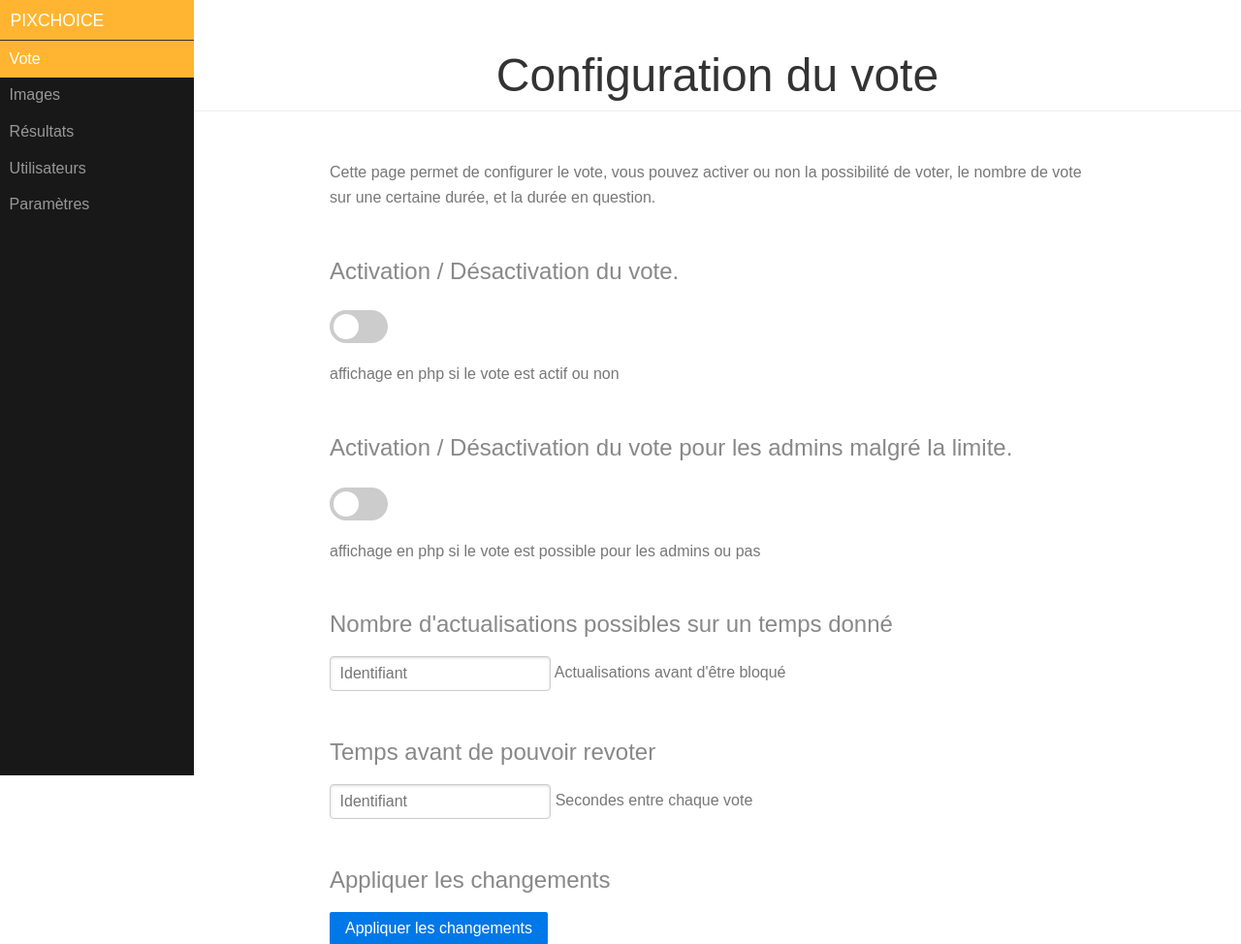
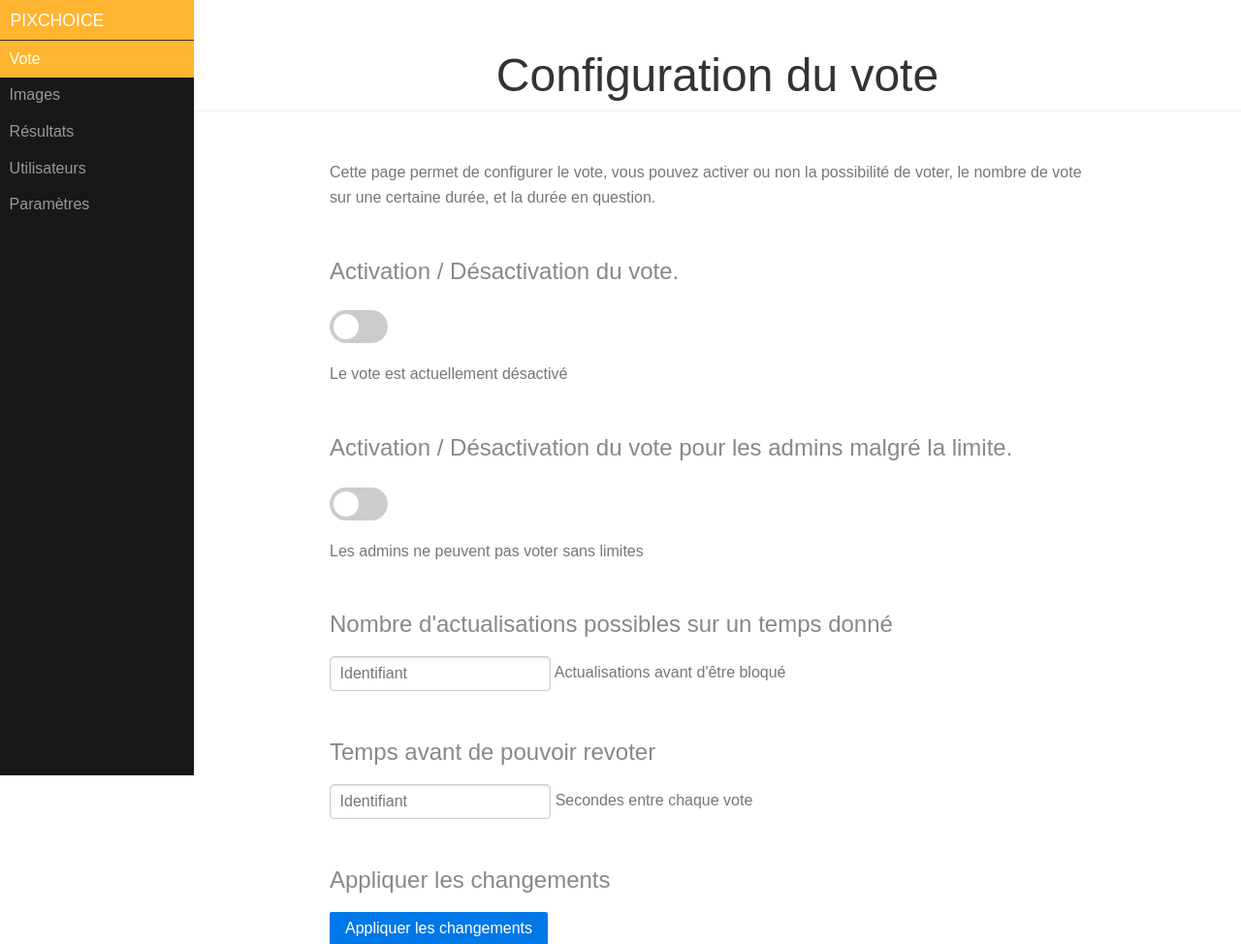
Before and after one commit to R0baiyn/PixChoice_V2, a PHP site: page /admin.php?Vote in a window 1280 px wide. Shown: the top 974 px of the page at 97% size. Run offline with PHP 8.4, Linux system fonts and the light colour scheme; the visitor is signed in with stand-in values (Sample User, id 1); data that the repository does not hold is empty; some libraries are stand-ins or nearby versions.

Commit message:
little fix

```diff
--- a/admin_vote.php
+++ b/admin_vote.php
@@ -42,20 +42,20 @@ include(__DIR__ . '/variables.php');
             <h2 class="content-subhead">Activation / Désactivation du vote.</h2>
             <div style="margin-top: 15px;">
                 <label class="switch">
-                    <input type="checkbox" name="activation_vote" <?php if ($activation_vote[0][0] === 1){echo 'checked';} ?>>
+                    <input type="checkbox" name="activation_vote" <?php if ($activation_vote[0][0]){echo 'checked';} ?>>
                     <span class="slider round"></span>
                 </label>
             </div>
-            <p>affichage en php si le vote est actif ou non</p>
+            <p><?php if ($activation_vote[0][0]){echo"Le vote est actuellement activé";} else {echo"Le vote est actuellement désactivé";} ?></p>
 
             <h2 class="content-subhead">Activation / Désactivation du vote pour les admins malgré la limite.</h2>
             <div style="margin-top: 15px;">
                 <label class="switch">
-                    <input type="checkbox" name="limite_vote" <?php if ($limite_vote[0][0] === 1){echo 'checked';} ?>>
+                    <input type="checkbox" name="limite_vote" <?php if ($limite_vote[0][0]){echo 'checked';} ?>>
                     <span class="slider round"></span>
                 </label>
             </div>
-            <p>affichage en php si le vote est possible pour les admins ou pas</p>
+            <p><?php if ($limite_vote[0][0]){echo"Les admins peuvent voter sans limites";} else {echo"Les admins ne peuvent pas voter sans limites";} ?></p>
 
             <h2 class="content-subhead">Nombre d'actualisations possibles sur un temps donné</h2>
             <div class="pure-control-group">
--- a/vote.php
+++ b/vote.php
@@ -1,5 +1,5 @@
 <?php
-if ($activation_vote[0][0] === 1){
+if ($activation_vote[0][0]){
 // Do we have to post a vote ?
 $deja_vote = 0;
 if (!empty($_POST)){
@@ -39,7 +39,7 @@ if (!empty($_POST)){
     }
     $deja_vote = intval($_POST['deja_vote']);
 }
-if (isset($_COOKIE['NB_VOTE']) && $_COOKIE['NB_VOTE']>=$nombre_vote[0][0] && (!isset($_SESSION['LOGGED_USER']) || $limite_vote[0][0] === 0)): ?>
+if (isset($_COOKIE['NB_VOTE']) && $_COOKIE['NB_VOTE']>=$nombre_vote[0][0] && (!isset($_SESSION['LOGGED_USER']) || !$limite_vote[0][0])): ?>
     <br>
     <div class="alert alert-danger" role="alert">
     <?php $temps = $_COOKIE['cookie_exp']-time();
```
